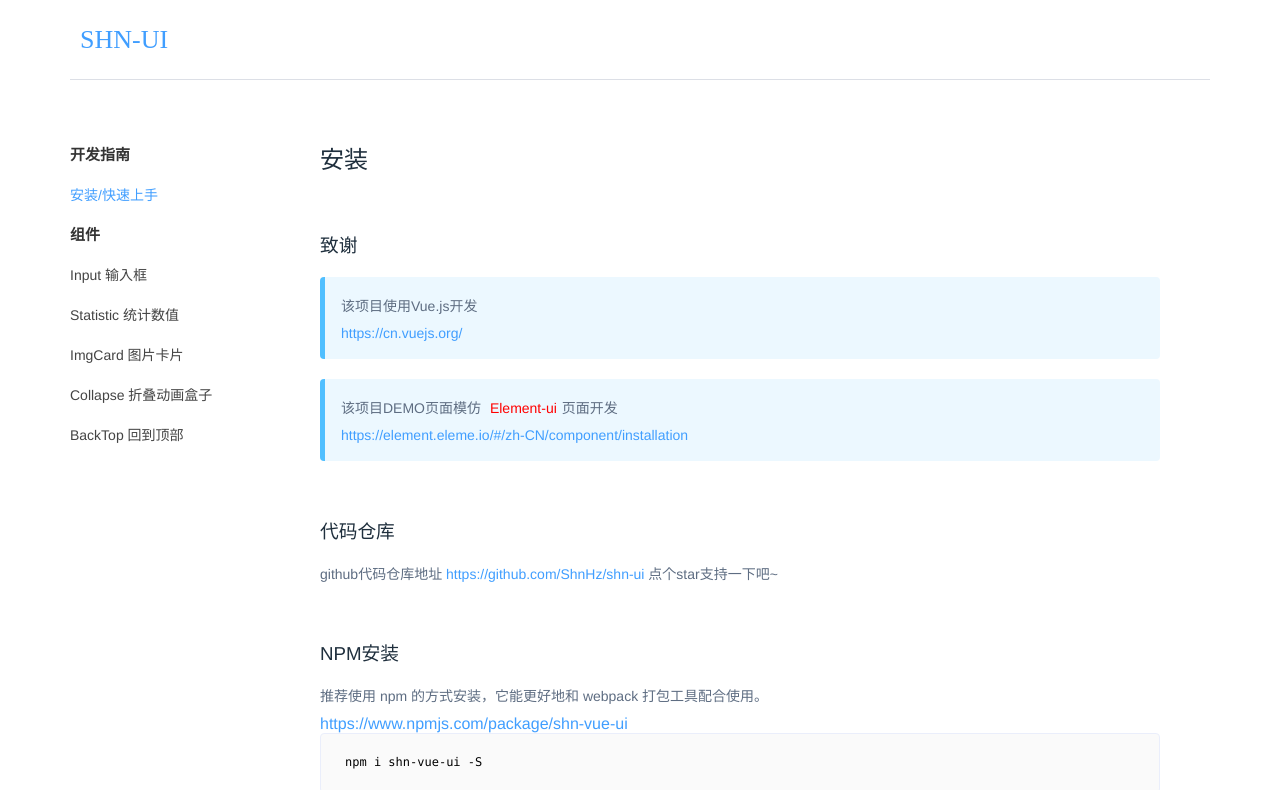
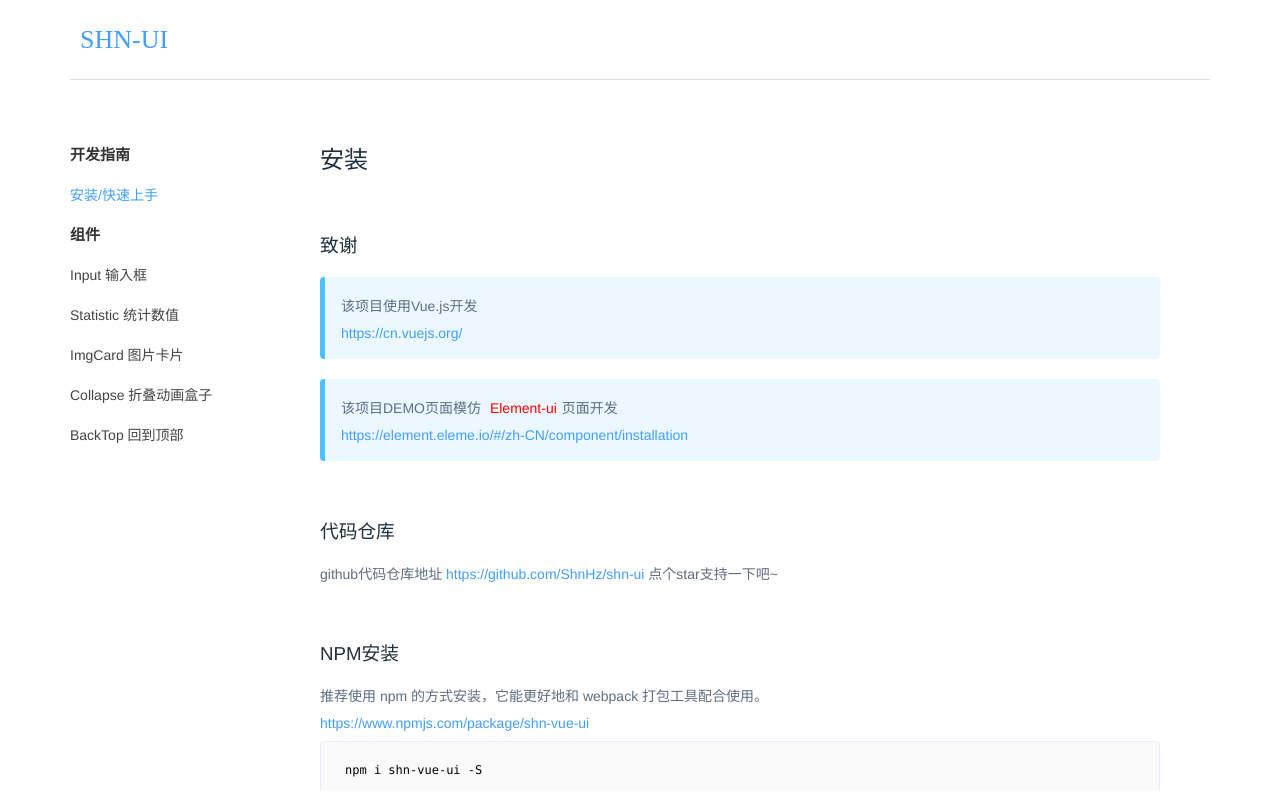
Before and after one commit to ShnHz/shn-ui, a Vue app: page /#/component/installation in a window 1280 px wide. Built offline with nearby package versions, Linux system fonts and the light colour scheme; what vue-highlightjs would draw is missing.

Commit message:
no message

```diff
--- a/examples/components/shn-installation.vue
+++ b/examples/components/shn-installation.vue
@@ -36,7 +36,7 @@
     <!-- NPM安装 -->
     <h3 class="demo-table-title">NPM安装</h3>
     <p class="demo-introduction">推荐使用 npm 的方式安装，它能更好地和 webpack 打包工具配合使用。</p>
-    <p>
+    <p class="demo-introduction">
       <a
         href="https://www.npmjs.com/package/shn-vue-ui"
         target="_blank"
--- a/package.json
+++ b/package.json
@@ -1,6 +1,6 @@
 {
   "name": "shn-vue-ui",
-  "version": "0.1.12",
+  "version": "0.1.13",
   "description": "A Component Library for Vue.js.",
   "main": "lib/shn-vue-ui.umd.min.js",
   "private": false,
```
Also changed, not shown: 5 other files (tests, documents, lock files or other folders).
